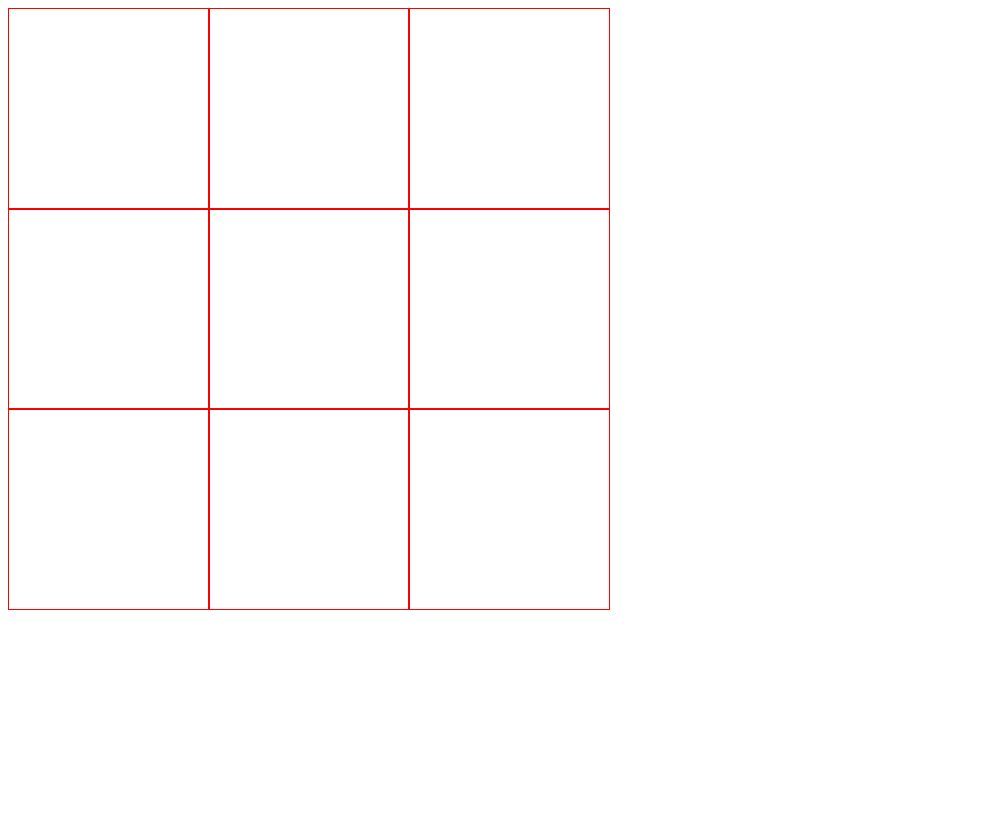
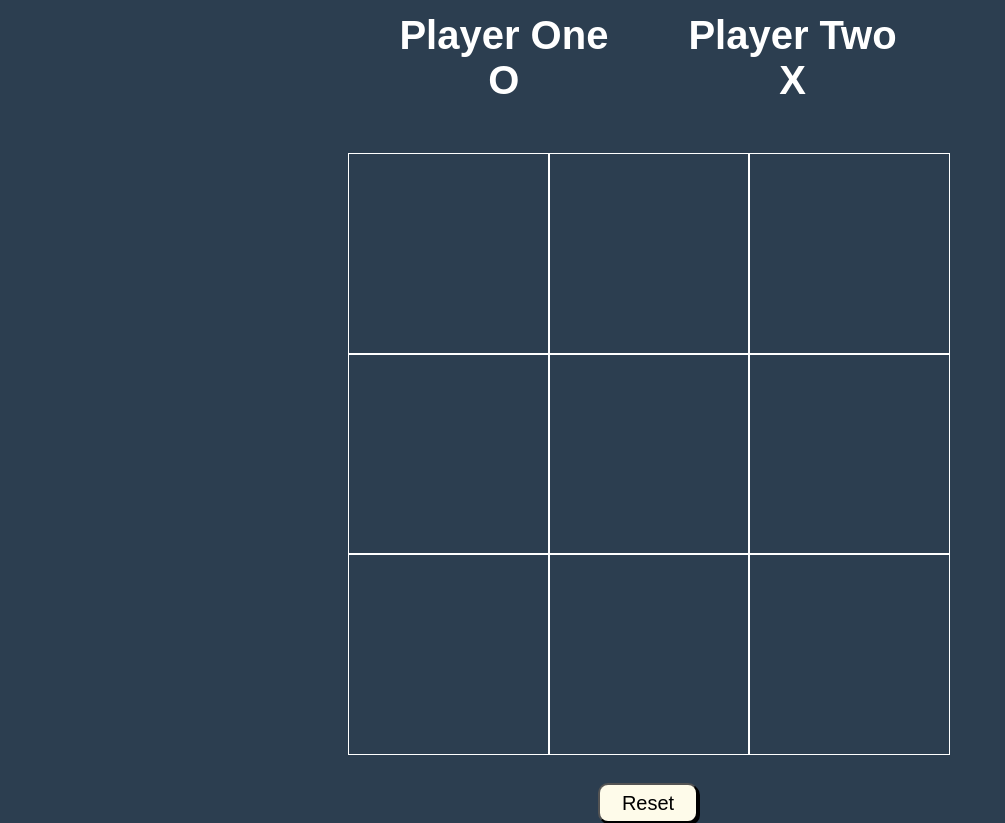
Before and after one commit to seahsongli/tic-tac-toe, a plain HTML site: page index.html in a window 1280 px wide. Shown: the whole page, without its empty margins (0-1005 px from the left). Before the commit the page ends 800 px from the top, so only its background shows below. Drawn offline with Linux system fonts and the light colour scheme; files whose address does not match are found by name.

Commit message:
Add functionality to alert if there is a tie. Add styling to the game. Add reset button feature to the game.

```diff
--- a/index.html
+++ b/index.html
@@ -9,6 +9,19 @@
     <link href = "styles.css" rel="stylesheet">
 </head>
 <body>
+    <div class = "gameContainer">
+        <div class = "players">
+            <div class = "player">
+                <div>Player One</div>
+                <div>O</div>
+            </div>
+
+            <div class = "player">
+                <div>Player Two</div>
+                <div>X</div>
+            </div>
+        </div>
+
         <div class = "container">
             <div class = "gameBoard">
                 <div class="cell"></div>
@@ -21,6 +34,9 @@
                 <div class="cell"></div>
                 <div class="cell"></div>
             </div>
+        </div>
+
+        <button class = "reset">Reset</button>
 
 </div>
 </body>
--- a/script.js
+++ b/script.js
@@ -7,11 +7,8 @@ const gameBoard = (() =>{
         }
     }
 
-    const winCondition = (player) => {
-        // let indexArray = [];
-        // for (i=0;i<boardArray.length;i++){
-        //     indexArray.push(i);
-        // }
+    // To check if a player has won
+    const winCondition = (currentPlayer) => {
         const horizontal = [0,3,6].map(i=>{return[i,i+1,i+2]});
         const vertical = [0,1,2].map(i=>{return[i,i+3,i+6]});
         const diagonal = [[0,4,8],[2,4,6]];
@@ -23,28 +20,29 @@ const gameBoard = (() =>{
         boardArray[indices[2]] == `${currentPlayer.marker}`)})
         return res;
     }
-    return {boardArray,cells,render, winCondition};
+
+    //Reset button
+    const resetButton = document.querySelector(".reset");
+    resetButton.addEventListener("click", ()=> {
+        for(i=0;i<boardArray.length;i++){
+            boardArray[i] = "";
+        }
+        render();
+    })
+    return {boardArray,cells,render, winCondition, resetButton};
 })();
 
 
 const Player = ((name, marker)=>{
     this.name = name;
     this.marker = marker;
-    // const playerSelection = (board,cell) => {
-    //     const index = board.cells.findIndex(position => position === cell);
-    //     if (board.cells.boardArray[index] === "") {
-    //         board.render();
-    //         return index;
-    //     }
-    //     return null;
-    // }
 
-    //for each of the cell, we add an event listener where if you click, and the cell is empty, you add the marker to cell.
-
+    //For each of the cell, we add an event listener where if you click, and the cell is empty, you add the marker to cell.
     let cells = Array.from(document.querySelectorAll(".cell"));
     const playerSelection = cells.forEach((cell) => cell.addEventListener("click", function(e) {
         let index = gameBoard.boardArray.indexOf.call(cells,e.target);
         if (e.target.innerHTML==="") {
+            //To alternate between the two players.
             if(currentPlayer === playerOne){
                 currentPlayer = playerTwo;
                 e.target.innerHTML = `${currentPlayer.marker}`;
@@ -55,9 +53,17 @@ const Player = ((name, marker)=>{
                 e.target.innerHTML = `${currentPlayer.marker}`;
                 gameBoard.boardArray[index] = `${currentPlayer.marker}`;
             }
+
+            //Check and alert which player has won.
             if(gameBoard.winCondition(currentPlayer) === true) {
                 alert(`${currentPlayer.name} has won!`);
+            }
+
+            else if (gameBoard.winCondition(currentPlayer) === false &&
+            gameBoard.boardArray.filter(element => element !== "").length === gameBoard.boardArray.length){
+                alert("Tie");
             };
+
         }
         return null;
     }))
--- a/styles.css
+++ b/styles.css
@@ -1,6 +1,12 @@
 body{
     padding:0px;
     border:0px;
+    height:100vh;
+    width:100%;
+    background-color: #2c3e50;
+    color:white;
+    font-family: sans-serif;
+    font-weight: bold;
 }
 
 .gameBoard{
@@ -10,9 +16,51 @@ body{
 }
 
 .cell{
-    border:1px solid red;
+    border:1px solid white;
     width:100%;
     height:100%;
     font-size:60px;
+    display: flex;
+    align-items: center;
+    justify-content: center;
 
 }
+
+.gameContainer{
+    height:100%;
+    display:flex;
+    flex-direction: column;
+    align-items: center;
+    justify-content: center;
+    gap:30px;
+}
+
+.players{
+    display:flex;
+    gap:80px;
+    padding:20px;
+    font-size:40px;
+    justify-content: center;
+}
+
+.player{
+    display:flex;
+    flex-direction: column;
+    justify-content: center;
+    align-items: center;
+}
+
+
+.reset{
+    display:flex;
+    justify-content: center;
+    align-items: center;
+    width: 100px;
+    height:40px;
+    padding:10px;
+    background-color: rgb(254,251,234);
+    border-radius: 10px;
+    font-size:20px;
+    box-shadow: 2px 2px black;
+    cursor:pointer;
+}
```
Lines whose indentation alone changed are shown as unchanged.
